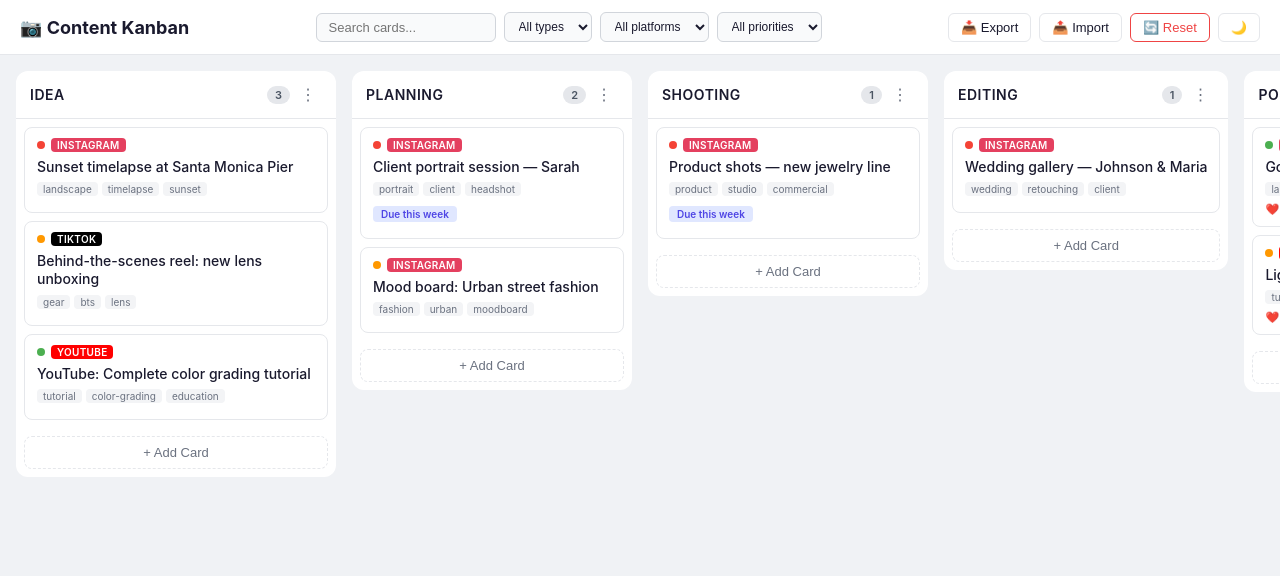
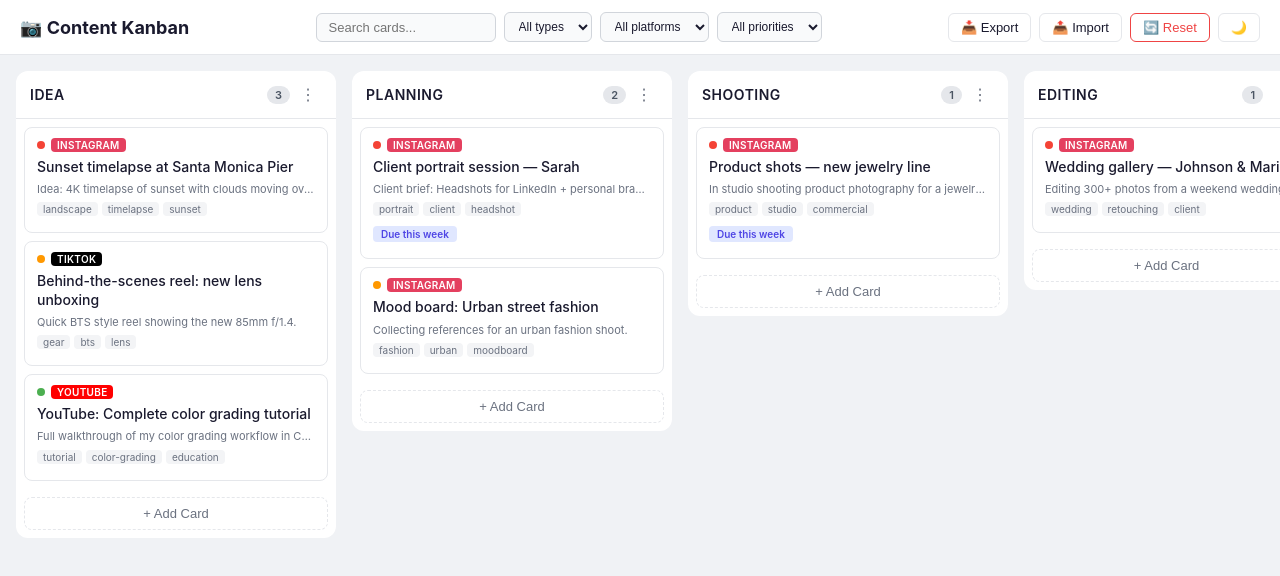
Before and after one commit to wanrvk303-cello/kanban, a React (Vite) app: page / in a window 1280 px wide. Shown: the top 576 px of the page. Built offline with nearby package versions, Linux system fonts and the light colour scheme.

Commit message:
feat: add card description excerpt preview

```diff
--- a/src/components/Card.css
+++ b/src/components/Card.css
@@ -61,6 +61,16 @@
   line-height: 1.3;
 }
 
+.card-desc {
+  font-size: 11px;
+  color: var(--text-muted);
+  margin-bottom: 6px;
+  line-height: 1.3;
+  overflow: hidden;
+  text-overflow: ellipsis;
+  white-space: nowrap;
+}
+
 .card-tags {
   display: flex;
   flex-wrap: wrap;
--- a/src/components/Card.tsx
+++ b/src/components/Card.tsx
@@ -90,6 +90,9 @@ function Card({ cardId, onClick }: Props) {
         </span>
       </div>
       <div className="card-title">{card.title}</div>
+      {card.description && (
+        <div className="card-desc">{card.description.replace(/[#*\[\]()>]/g, '').split('\n')[0].slice(0, 80)}</div>
+      )}
       {card.tags.length > 0 && (
         <div className="card-tags">
           {card.tags.map((tag) => (
```
